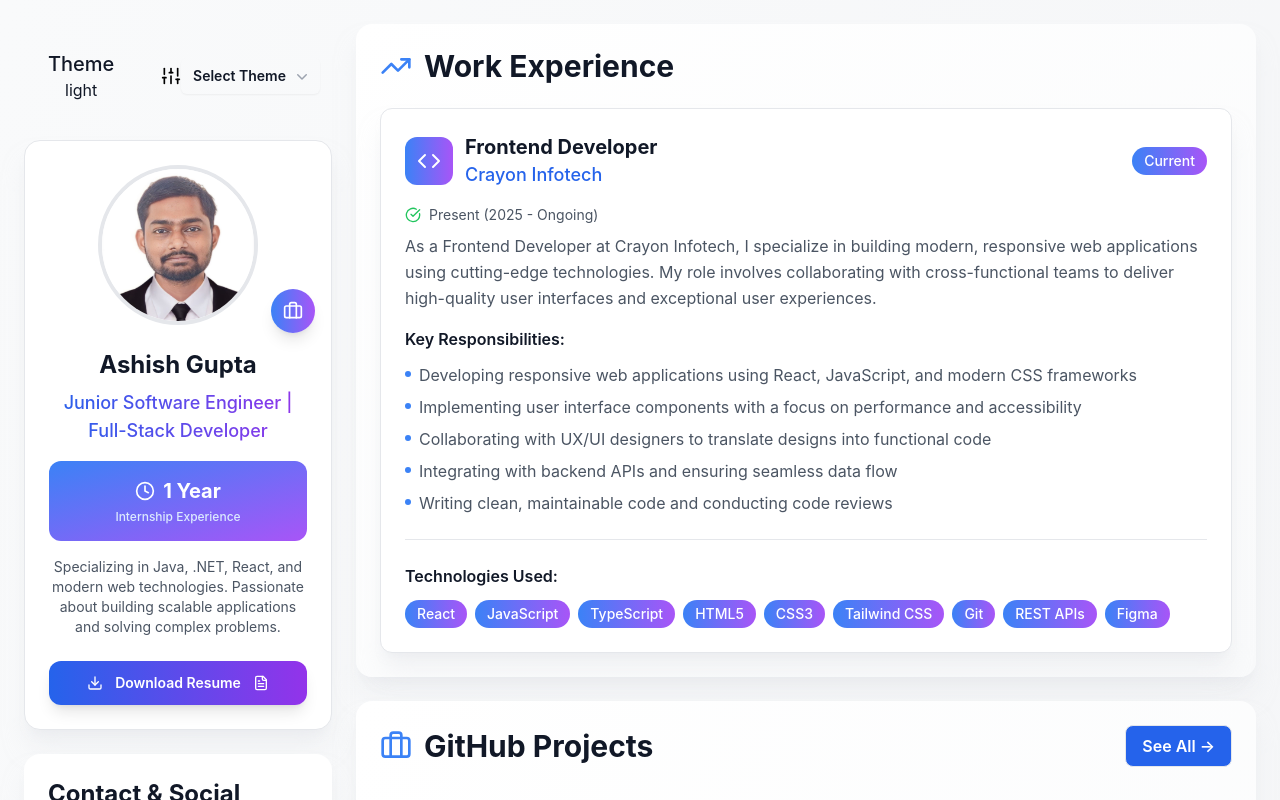
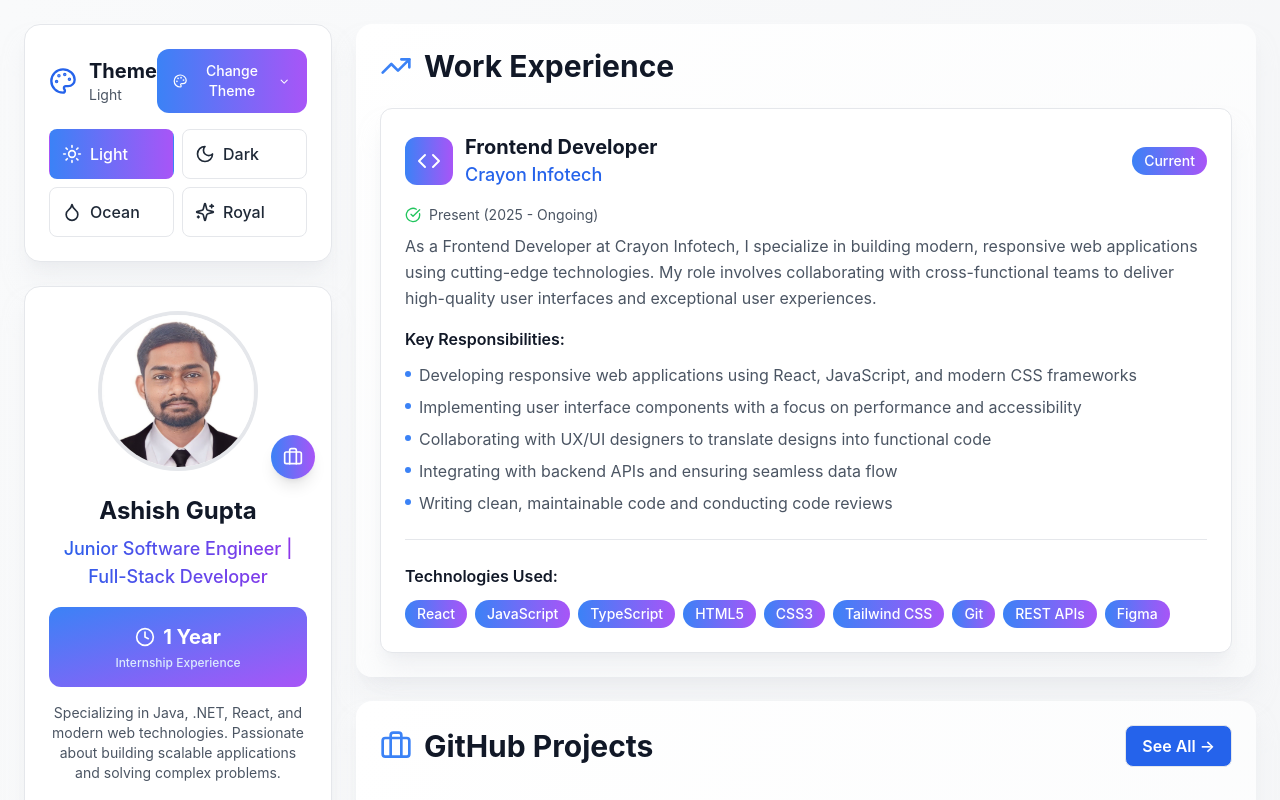
Before and after one commit to Ashish22Gupta/My-Portfolio, a React (Create React App) app: page / in a window 1280 px wide. Shown: the top 800 px of the page. Built offline with nearby package versions, Linux system fonts and the light colour scheme; the HTML template or start-up script is replaced by a standard one.

Commit message:
Update Theme.jsx

```diff
--- a/src/Component/Theme.jsx
+++ b/src/Component/Theme.jsx
@@ -1,51 +1,74 @@
 import React from "react";
-import { Sliders } from 'lucide-react';
+import { Palette, Sun, Moon, Droplet, Sparkles } from 'lucide-react';
 import { Menu, MenuButton, MenuItem, MenuItems } from '@headlessui/react'
 import { ChevronDownIcon } from '@heroicons/react/20/solid'
 
-const Theme = ({ theme, setTheme,bg,textColor }) => {
-  // Function to handle theme change
-  const handleThemeChange = (selectedTheme) => {
-    setTheme(selectedTheme);
-  };
+const Theme = ({ theme, setTheme, themes, currentTheme }) => {
+  const themeOptions = [
+    { id: 'light', name: 'Light', icon: <Sun className="w-5 h-5" />, color: 'text-yellow-500' },
+    { id: 'dark', name: 'Dark', icon: <Moon className="w-5 h-5" />, color: 'text-blue-400' },
+    { id: 'blue', name: 'Ocean', icon: <Droplet className="w-5 h-5" />, color: 'text-blue-500' },
+    { id: 'purple', name: 'Royal', icon: <Sparkles className="w-5 h-5" />, color: 'text-purple-500' },
+  ];
 
   return (
-    <div className={`${bg} ${textColor}shadow-lg shadow-white-500/50 rounded-sm mt-3 ml-3 flex items-center h-20 text-center max-xl:mr-3 max-xl:h-fit`}>
-      <div className="ml-3">
-        <h1 className="text-xl font-medium max-xl:text-6xl">Theme</h1>
-        <p className="max-xl:text-4xl">{theme}</p>
-      </div>
-      <div className="flex items-center ml-auto mr-3">
-        <Sliders className="ml-9 max-xl:ml-10 max-xl:h-12 max-xl:w-12" color={theme === 'Dark' ? 'white' : 'black'} size={20} />
-        <Menu as="div" className="relative inline-block text-center">
-          <div className="max-xl:mr-3">
-            <MenuButton className="inline-flex w-full justify-center gap-x-1.5 rounded-md px-3 py-2 text-sm font-semibold shadow-sm max-xl:text-4xl">
-              Select Theme
-              <ChevronDownIcon aria-hidden="true" className="-mr-1 h-5 w-5 text-gray-400 max-xl:h-12 max-xl:w-12" />
-            </MenuButton>
+    <div className={`${currentTheme.card} ${currentTheme.shadow} rounded-2xl p-6 mb-6 border ${currentTheme.border}`}>
+      <div className="flex items-center justify-between">
+        <div className="flex items-center gap-3">
+          <Palette className={`w-7 h-7 ${currentTheme.primary}`} />
+          <div>
+            <h1 className={`text-xl font-bold ${currentTheme.textColor}`}>Theme</h1>
+            <p className={`${currentTheme.main} text-sm capitalize`}>{theme}</p>
           </div>
+        </div>
 
-          <MenuItems
-            transition
-            className="absolute z-10 mt-2 left-0 right-0 mx-auto w-auto max-xl:w-auto origin-top divide-y divide-gray-100 rounded-md bg-white shadow-lg ring-1 ring-black ring-opacity-5 transition focus:outline-none data-[closed]:scale-95 data-[closed]:transform data-[closed]:opacity-0 data-[enter]:duration-100 data-[leave]:duration-75 data-[enter]:ease-out data-[leave]:ease-in">
-            <div className="py-1">
-              <MenuItem>
-                <span
-                  onClick={() => handleThemeChange('Dark')}
-                  className="block px-4 py-2 text-sm text-gray-700 data-[focus]:bg-gray-100 data-[focus]:text-gray-900 max-xl:text-4xl">
-                  Dark
-                </span>
+        <Menu as="div" className="relative">
+          <MenuButton className={`inline-flex items-center justify-center gap-2 rounded-xl px-4 py-3 text-sm font-medium ${currentTheme.accent} text-white hover:opacity-90 transition-all`}>
+            <Palette className="w-5 h-5" />
+            Change Theme
+            <ChevronDownIcon className="w-5 h-5" />
+          </MenuButton>
+
+          <MenuItems className="absolute right-0 z-50 mt-2 w-48 origin-top-right rounded-xl bg-white shadow-2xl ring-1 ring-black ring-opacity-5 focus:outline-none p-1">
+            {themeOptions.map((option) => (
+              <MenuItem key={option.id}>
+                <button
+                  onClick={() => setTheme(option.id)}
+                  className={`group flex w-full items-center gap-3 rounded-lg px-3 py-3 text-sm transition-all hover:bg-gray-100 ${
+                    theme === option.id ? 'bg-gray-100' : ''
+                  }`}
+                >
+                  <span className={option.color}>{option.icon}</span>
+                  <span className="text-gray-900 font-medium">{option.name}</span>
+                  {theme === option.id && (
+                    <span className="ml-auto w-2 h-2 rounded-full bg-blue-500"></span>
+                  )}
+                </button>
               </MenuItem>
-              <MenuItem>
-                <span
-                  onClick={() => handleThemeChange('Light')}
-                  className="block px-4 py-2 text-sm text-gray-700 data-[focus]:bg-gray-100 data-[focus]:text-gray-900 max-xl:text-4xl">
-                  Light
-                </span>
-              </MenuItem>
-            </div>
+            ))}
           </MenuItems>
         </Menu>
+      </div>
+
+      <div className="mt-4 grid grid-cols-2 gap-2">
+        {themeOptions.map((option) => (
+          <button
+            key={option.id}
+            onClick={() => setTheme(option.id)}
+            className={`flex items-center gap-2 p-3 rounded-lg border transition-all duration-200 ${
+              theme === option.id
+                ? `${currentTheme.accent} text-white border-transparent`
+                : `${currentTheme.border} ${
+                    theme === 'dark'
+                      ? 'bg-gray-800 text-gray-300 hover:bg-gray-700 hover:text-white'
+                      : 'bg-white text-gray-800 hover:bg-gray-100'
+                  }`
+            }`}
+          >
+            {option.icon}
+            <span className="font-medium">{option.name}</span>
+          </button>
+        ))}
       </div>
     </div>
   );
```
